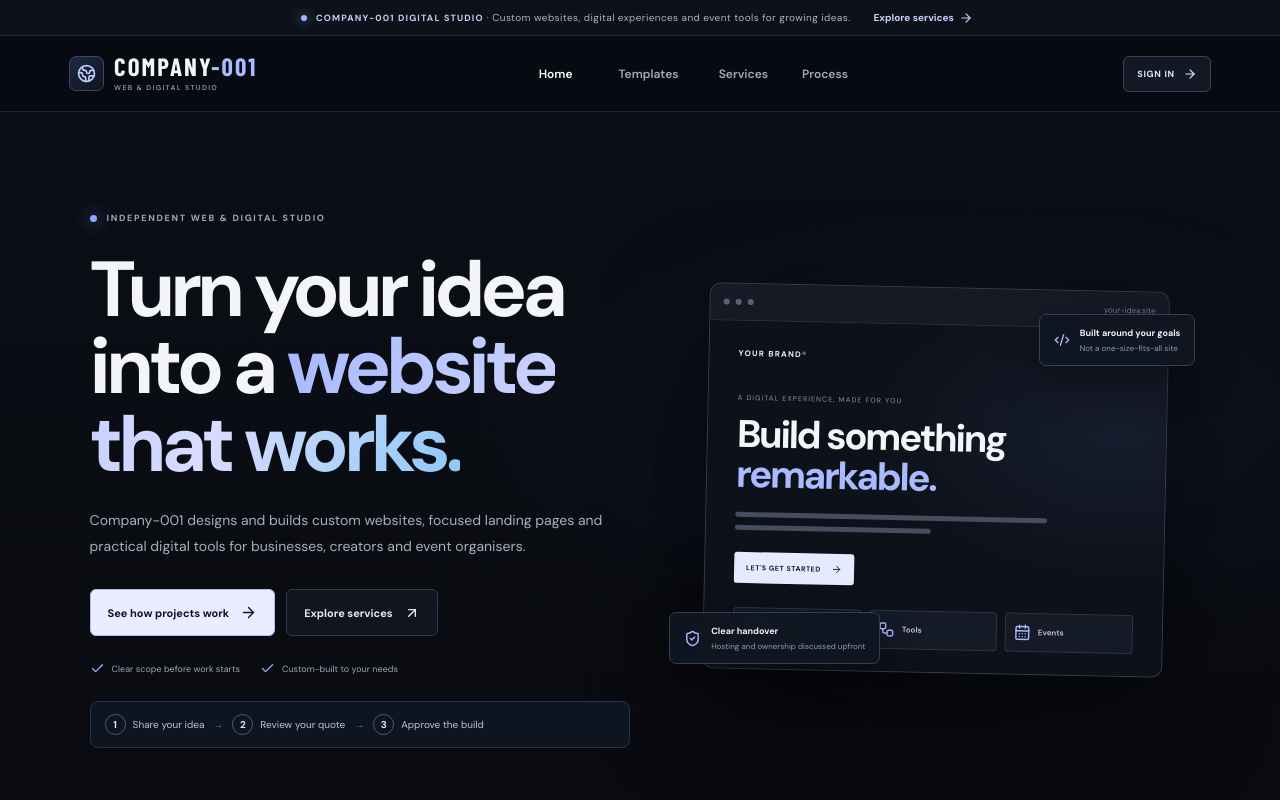
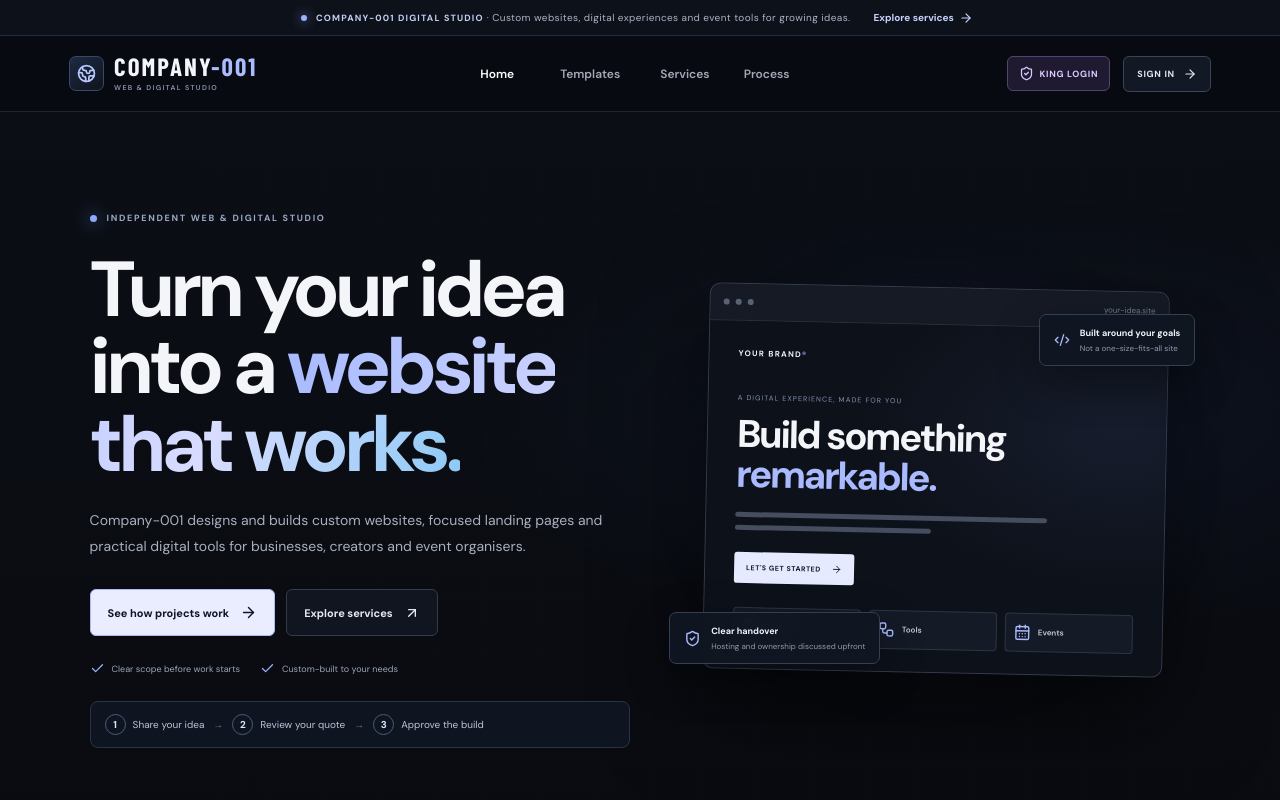
Before and after one commit to bhavishyacodz/Company-001, a React (Vite) app: page / in a window 1280 px wide. Shown: the top 800 px of the page. Built offline with nearby package versions, Linux system fonts and the light colour scheme; a web font is replaced by a local one.

Commit message:
Show KING LOGIN shortcut on the live site

```diff
--- a/src/main.jsx
+++ b/src/main.jsx
@@ -172,7 +172,7 @@ function App() {
           </>}
         </nav>
         <div className="top-actions">
-          {platformRole === "owner" ? <button className="owner-shortcut" onClick={() => setView("owner")}><ShieldCheck size={14} /> OWNER</button> : null}
+          <button className="owner-shortcut king-login" onClick={() => setView(platformRole === "owner" ? "owner" : "account")} aria-label="King Login — owner dashboard sign in"><ShieldCheck size={15} /> KING LOGIN</button>
           <button className="account-entry" onClick={() => setView("account")} aria-label="Sign in or create organiser account">{signedInUser ? "WORKSPACE" : "SIGN IN"} <ArrowRight size={14} /></button>
           <button className="menu-button" onClick={() => setMobileMenu(!mobileMenu)} aria-label="Toggle menu">{mobileMenu ? <X size={20} /> : <Menu size={20} />}</button>
         </div>
```
